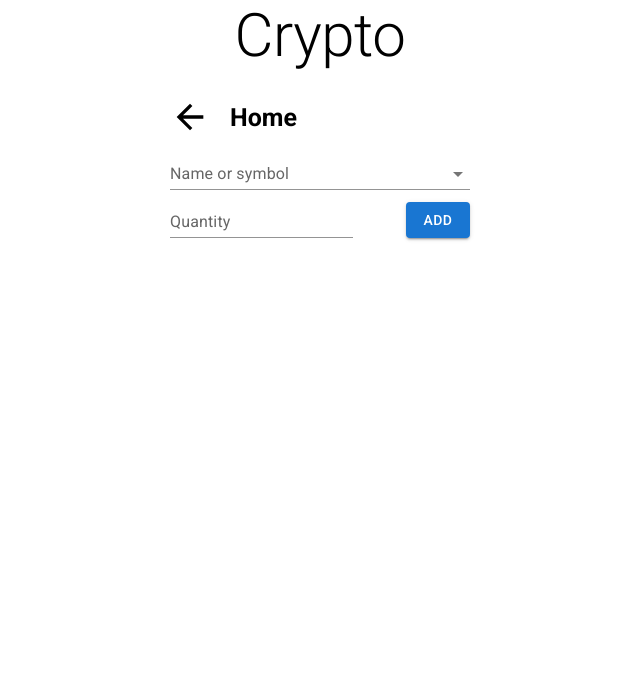
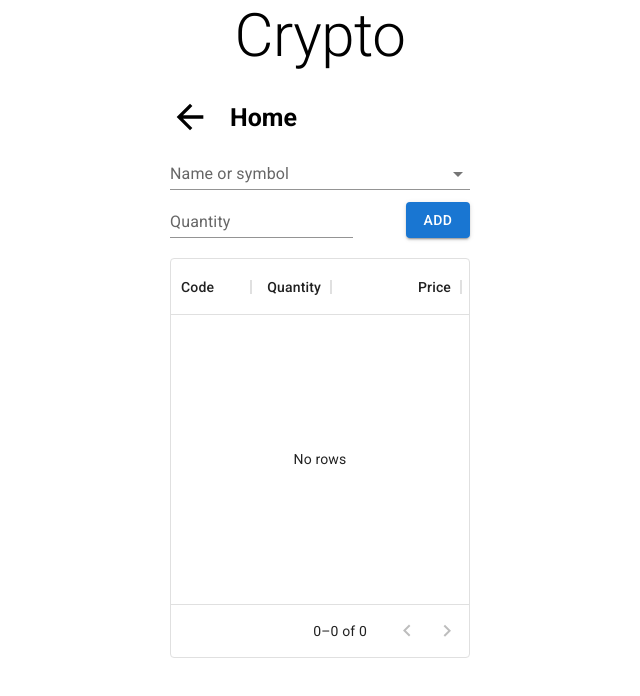
Before and after one commit to LeeJunNakao/react-tests-mentoring, a React (Create React App) app: page /crypto in a window 1280 px wide. Shown: the top 696 px of the page, without its empty margins (320-960 px from the left). Built offline with nearby package versions, Linux system fonts and the light colour scheme; no server answers.

Commit message:
feat: create crypto table

```diff
--- a/package.json
+++ b/package.json
@@ -8,6 +8,7 @@
     "@mui/icons-material": "^5.6.2",
     "@mui/material": "^5.6.2",
     "@mui/styled-engine-sc": "^5.6.1",
+    "@mui/x-data-grid": "^5.10.0",
     "@testing-library/jest-dom": "^5.14.1",
     "@testing-library/react": "^13.0.0",
     "@testing-library/user-event": "^13.2.1",
--- a/src/pages/crypto/Form/Form.tsx
+++ b/src/pages/crypto/Form/Form.tsx
@@ -1,36 +1,46 @@
+/* eslint-disable indent */
 import React, { useEffect, useState } from 'react';
 import _ from 'lodash';
 import { Box } from '@mui/system';
 import TextField from '@mui/material/TextField';
 import Button from '@mui/material/Button';
-import axios, { AxiosResponse } from 'axios';
 import Autocomplete from '@mui/material/Autocomplete';
 import { Coin, CoinOption } from 'entities/Crypto';
 import CircularProgress from '@mui/material/CircularProgress';
+import { searchCrypto, searchPrice } from 'services/crypto';
+import { dateToString } from 'utils/parser';
+import Snackbar from '@mui/material/Snackbar';
+import MuiAlert, { AlertProps } from '@mui/material/Alert';
 
 const debounced = _.debounce(async (fn) => await fn(), 1000);
 
-export type CryptoEntry = Coin & {
+export type CryptoEntry = {
+  code: string;
   quantity: number;
-};
-
-type CoinGeckResponse = {
-  coins: Coin[];
+  price?: number;
+  total?: number;
 };
 
 type Props = {
   add: (v: CryptoEntry) => void;
 };
 
+enum ErrorMessage {
+  DEFAULT = 'Could not search price',
+  UNAVAIBLE = 'This cryptocurrency is not avaible',
+}
+
 const Form = (props: Props) => {
-  const [crypto, setCrypto] = useState('');
-  const [quantity, setQuantity] = useState<string | null>(null);
-
+  const [crypto, setCrypto] = useState('helooooo');
+  const [quantity, setQuantity] = useState<string | null>('');
+  const [autocompleteKey, setAutocompleteKey] = useState(1);
   const [selectedCrypto, setSelectedCrypto] = useState<Coin | null | undefined>(
     null,
   );
   const [searchResult, setSearchResult] = useState<Coin[]>([]);
   const [loading, setLoading] = useState(false);
+  const [openError, setOpenError] = useState(false);
+  const [errorMessage, setErrorMessage] = useState(ErrorMessage.DEFAULT);
 
   const cryptoOptions = searchResult.map(
     (c): CoinOption => ({
@@ -49,35 +59,80 @@ const Form = (props: Props) => {
       setter(event.target.value);
     };
 
-  const handleClick = () => {
+  const handleClick = async () => {
     if (selectedCrypto && Number(quantity) >= 0) {
-      const register = {
+      searchCryptoPrice();
+    }
+  };
+
+  const clearForm = () => {
+    setCrypto('');
+    setQuantity('');
+    setSelectedCrypto(null);
+    setAutocompleteKey(autocompleteKey + 1);
+  };
+
+  const searchCryptoPrice = async () => {
+    try {
+      setLoading(true);
+      const item = {
         ...selectedCrypto,
-
         quantity: Number(quantity),
       };
+      const price = await searchPrice(
+        item.symbol as string,
+        dateToString(new Date()),
+      );
 
-      props.add(register);
+      if (price.error) {
+        setOpenError(true);
+      } else {
+        props.add({
+          code: item.symbol as string,
+          quantity: Number(quantity),
+          price: price.data?.closePrice || 0,
+        });
+      }
 
-      setCrypto('');
-      setQuantity(null);
+      clearForm();
+    } catch (error) {
+      setErrorMessage(ErrorMessage.DEFAULT);
+    } finally {
+      setLoading(false);
     }
+  };
+
+  const handleClose = (
+    event: React.SyntheticEvent | Event,
+    reason?: string,
+  ) => {
+    if (reason === 'clickaway') {
+      return;
+    }
+
+    setOpenError(false);
   };
 
   const search = async () => {
     if (crypto) {
       try {
         setLoading(true);
-        const result: AxiosResponse<CoinGeckResponse> = await axios.get(
-          `https://api.coingecko.com/api/v3/search?query=${crypto}`,
-        );
 
-        setSearchResult(result.data.coins);
+        const result = await searchCrypto(crypto);
+
+        setSearchResult(result.coins);
       } finally {
         setLoading(false);
       }
     }
   };
+
+  const Alert = React.forwardRef<HTMLDivElement, AlertProps>(function Alert(
+    props,
+    ref,
+  ) {
+    return <MuiAlert elevation={6} ref={ref} variant='filled' {...props} />;
+  });
 
   return (
     <>
@@ -95,6 +150,7 @@ const Form = (props: Props) => {
             setSelectedCrypto(item?.value);
             setCrypto(item?.label || '');
           }}
+          key={autocompleteKey}
           noOptionsText={loading ? 'loading...' : 'No Options'}
           renderInput={(params) => (
             <TextField
@@ -138,6 +194,16 @@ const Form = (props: Props) => {
           add
         </Button>
       </Box>
+      <Snackbar
+        open={openError}
+        autoHideDuration={6000}
+        onClose={handleClose}
+        message='Note archived'
+      >
+        <Alert onClose={handleClose} severity='error' sx={{ width: '100%' }}>
+          This cryptocurrency is not avaible
+        </Alert>
+      </Snackbar>
     </>
   );
 };
--- a/src/pages/crypto/List/index.tsx
+++ b/src/pages/crypto/List/index.tsx
@@ -1,20 +1,59 @@
 import React from 'react';
-import List from '@mui/material/List';
-import ListItem from '@mui/material/ListItem';
-import { CryptoEntry } from '../Form/Form';
+import Box from '@mui/material/Box';
+import { DataGrid, GridColDef, GridValueGetterParams } from '@mui/x-data-grid';
+
+type RowItem = {
+  id: number | string;
+  code: string;
+  quantity: number;
+  price?: number;
+};
+
+type Item = {
+  code: string;
+  quantity: number;
+  price?: number;
+};
 
 type Props = {
-  items: CryptoEntry[];
+  items: Item[];
 };
 
+const columns: GridColDef[] = [
+  { field: 'code', headerName: 'Code', width: 80 },
+  { field: 'quantity', headerName: 'Quantity', type: 'number', width: 80 },
+  {
+    field: 'price',
+    headerName: 'Price',
+    type: 'number',
+    width: 130,
+  },
+];
+
 export const CryptoList = (props: Props) => {
-  const cryptoList = props.items.map((entry) => (
-    <ListItem key={entry.id}>
-      <span>{entry.name}</span>
-      <span>{entry.quantity}</span>
-    </ListItem>
-  ));
-  return <List>{cryptoList}</List>;
+  const rows: RowItem[] = props.items.map((item, index) => ({
+    id: index,
+    code: item.code,
+    quantity: item.quantity,
+    price: item.price,
+  }));
+
+  return (
+    <Box
+      sx={{
+        width: '100%',
+        marginTop: '20px',
+        height: '400px',
+      }}
+    >
+      <DataGrid
+        rows={rows}
+        columns={columns}
+        pageSize={5}
+        rowsPerPageOptions={[5]}
+      />
+    </Box>
+  );
 };
 
 export default CryptoList;
--- a/src/pages/crypto/index.tsx
+++ b/src/pages/crypto/index.tsx
@@ -12,10 +12,6 @@ const CryptoPage = () => {
   const addCrypto = (crypto: CryptoEntry) => {
     setCryptos([...cryptos, crypto]);
   };
-
-  useEffect(() => {
-    console.log('@@@@@@@@@@@@@@@@@@@@@@@@@@@@@@@@@@@@@@@@@@@@@', cryptos);
-  }, [cryptos]);
 
   return (
     <Page title='Crypto'>
--- /dev/null
+++ b/src/services/crypto.ts
@@ -0,0 +1,47 @@
+import axios, { AxiosResponse } from 'axios';
+import { Coin, CoinOption } from 'entities/Crypto';
+
+type CoinGeckResponse = {
+  coins: Coin[];
+};
+
+type SearchResult = {
+  [code: string]: {
+    data: null | {
+      date: string;
+      closePrice: number;
+      currency: string;
+    };
+    error: null | {
+      code: string;
+      message: string;
+    };
+  };
+};
+
+export const searchPrice = async (
+  code: string,
+  date: string,
+): Promise<SearchResult[string]> => {
+  const result = await axios.get(
+    'https://asset-quotes.herokuapp.com/api/asset-quote/search',
+    {
+      params: {
+        assets: `[${code}]`,
+        source: 'crypto',
+        date,
+        currency: 'BRL',
+      },
+    },
+  );
+
+  return result.data[code];
+};
+
+export const searchCrypto = async (crypto: string) => {
+  const result: AxiosResponse<CoinGeckResponse> = await axios.get(
+    `https://api.coingecko.com/api/v3/search?query=${crypto}`,
+  );
+
+  return result.data;
+};
--- /dev/null
+++ b/src/utils/parser.ts
@@ -0,0 +1,10 @@
+export const dateToString = (date: Date) => {
+  const year = date.getFullYear();
+  const month = date.getMonth() + 1;
+  const day = date.getDate();
+
+  const monthString = month < 10 ? `0${month}` : month;
+  const dayString = day < 10 ? `0${day}` : day;
+
+  return `${year}-${monthString}-${dayString}`;
+};
```
Also changed, not shown: 1 other file (tests, documents, lock files or other folders).
